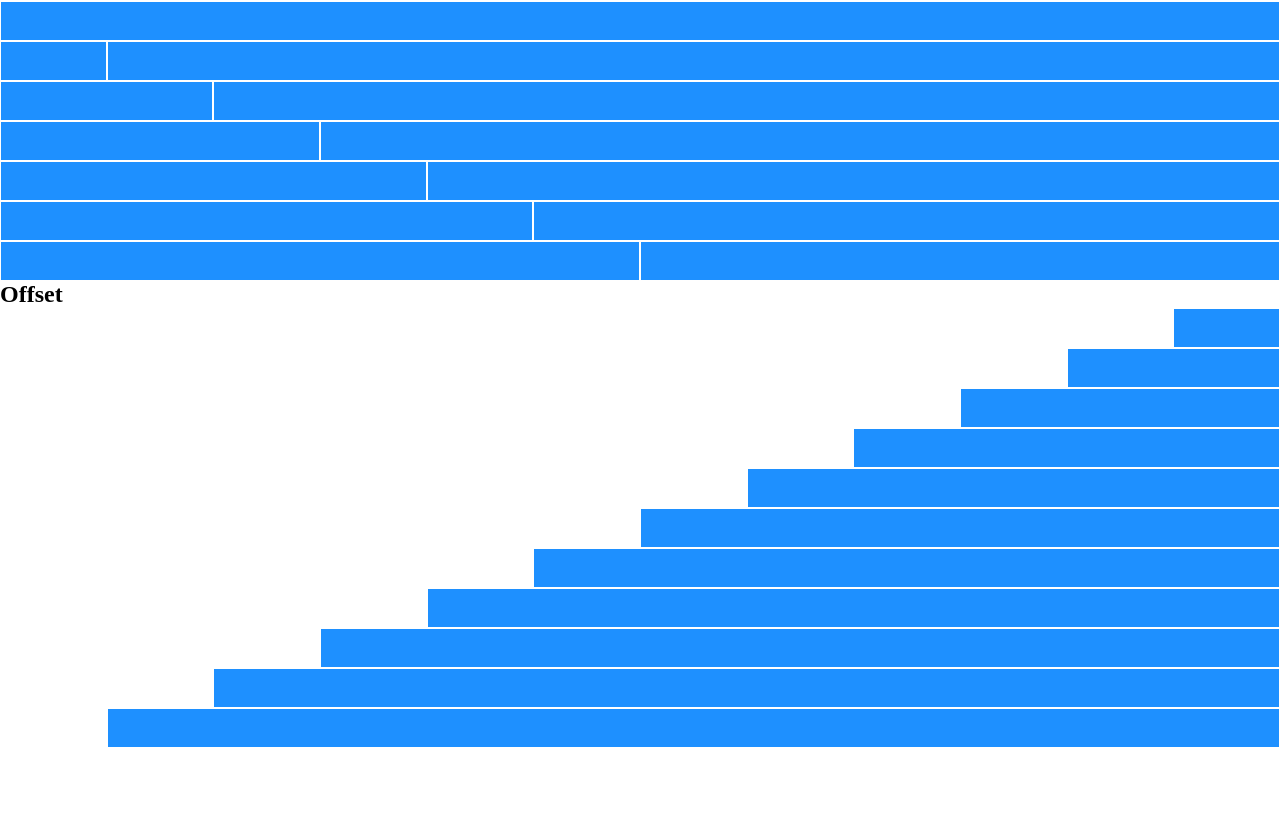
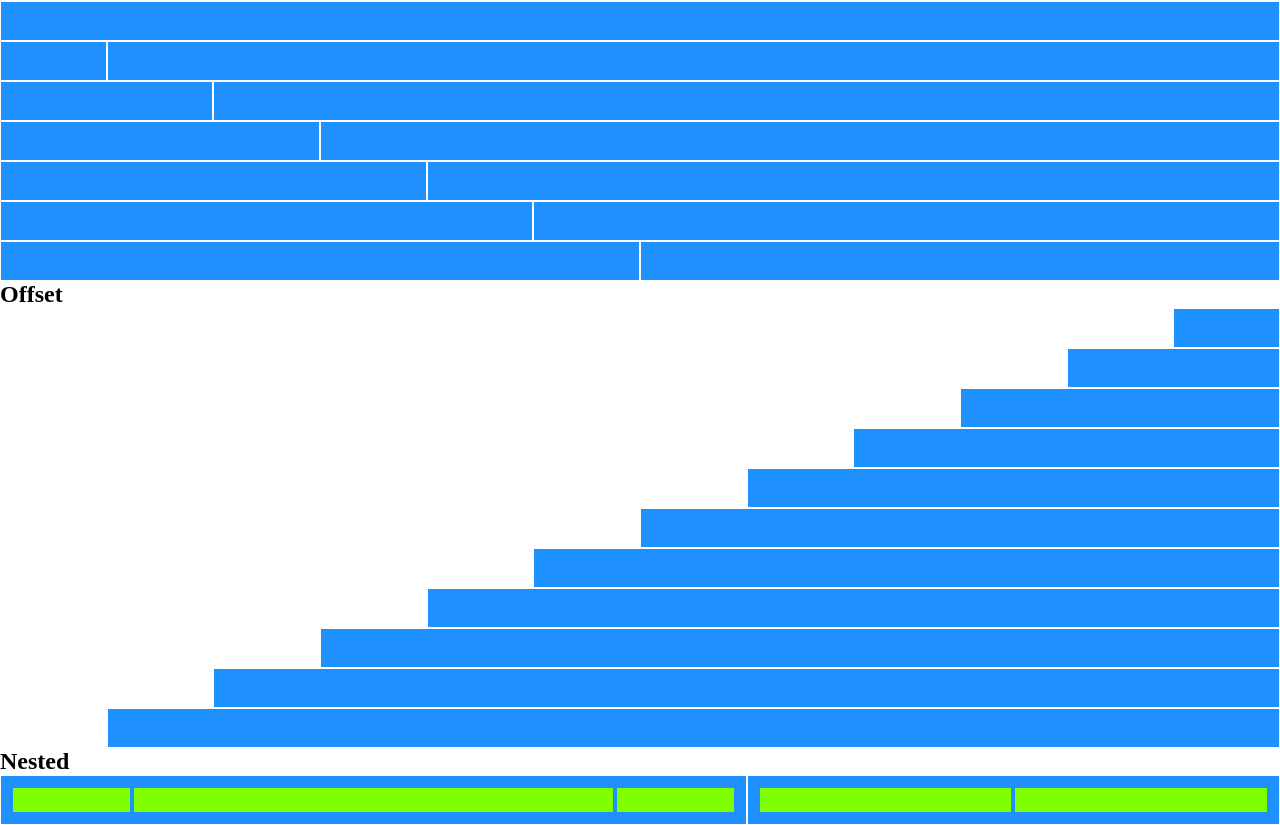
Before and after one commit to MarcoSalvatore91/html-css-12bool, a plain HTML site: page index.html in a window 1280 px wide. Shown: the part 310-1135 px from the top of the page. Before the commit the page ends 1058 px from the top, so only its background shows below. Drawn offline with Linux system fonts and the light colour scheme.

Commit message:
nested complete

```diff
--- a/index.html
+++ b/index.html
@@ -135,5 +135,19 @@
             <div class="col-11"></div>
         </div>
     </section>
+    <section id="nested">
+        <h1>Nested</h1>
+        <div class="row">
+            <div class="col-7 nested">
+                <div class="nested-2"></div>
+                <div class="nested-8"></div>
+                <div class="nested-2"></div>
+            </div>
+            <div class="col-5 nested">
+                <div class="nested-6"></div>
+                <div class="nested-6"></div>
+            </div>
+        </div>
+    </section>
 </body>
 </html>
```
